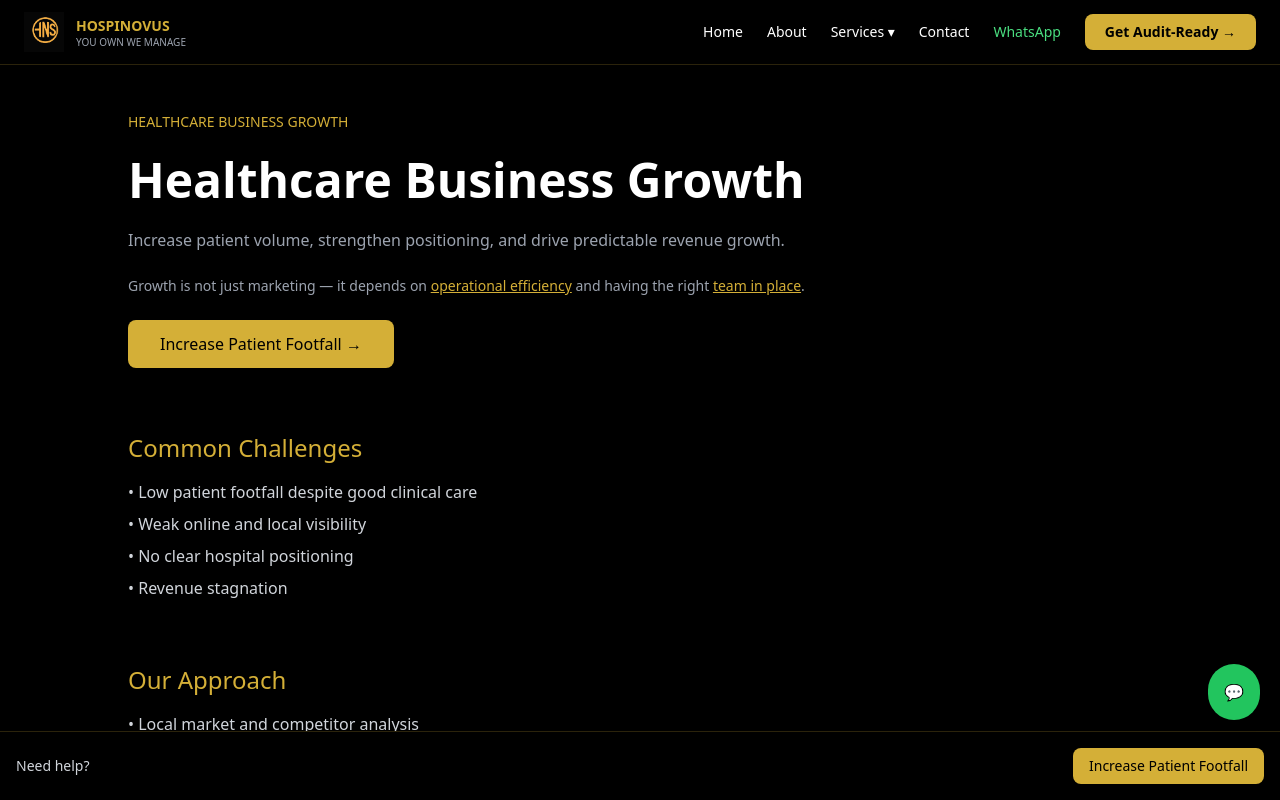
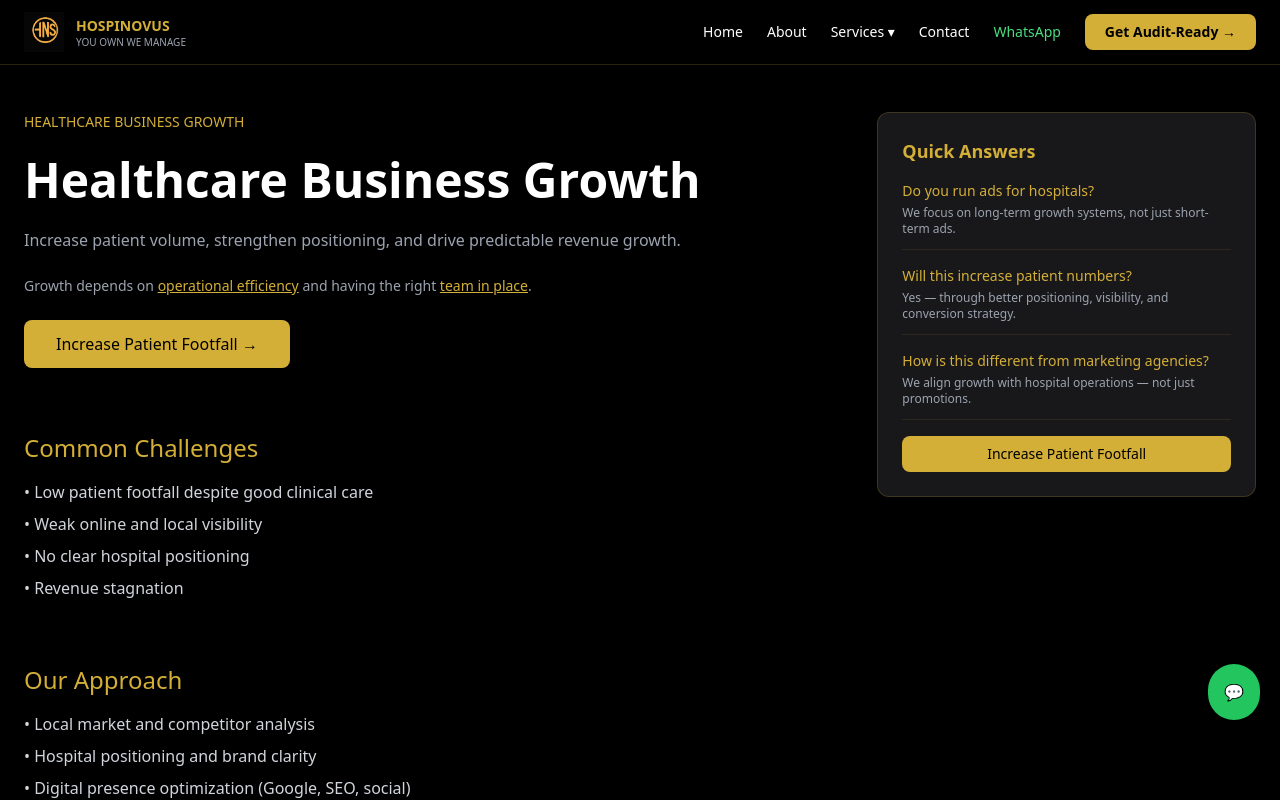
Before and after one commit to hospinovus-lgtm/hospinovus.com, a React (Vite) app: page /services/growth in a window 1280 px wide. Shown: the top 800 px of the page. Built offline with nearby package versions, Linux system fonts and the light colour scheme.

Commit message:
2 coloumn SERVICE PAGES

```diff
--- a/src/pages/ServiceDetail.tsx
+++ b/src/pages/ServiceDetail.tsx
@@ -8,7 +8,7 @@ export default function ServiceDetail() {
 
   const [showPopup, setShowPopup] = useState(false)
 
-  // ✅ CTA PER SERVICE
+  // CTA PER SERVICE
   const getCTA = () => {
     switch (service?.slug) {
       case "nabh":
@@ -30,7 +30,7 @@ export default function ServiceDetail() {
 I’m interested in ${service?.title}.
 Please guide me on next steps.`
 
-  // ✅ DYNAMIC INTERNAL LINKING (FIXED)
+  // DYNAMIC INTERNAL LINKING
   const getInternalLinkingText = () => {
     switch (service?.slug) {
       case "nabh":
@@ -46,11 +46,10 @@ Please guide me on next steps.`
             </Link>.
           </p>
         )
-
       case "operations":
         return (
           <p className="text-gray-400 text-sm">
-            Strong operations not only improve efficiency but also prepare your hospital for{" "}
+            Strong operations also prepare your hospital for{" "}
             <Link to="/services/nabh" className="text-gold underline">
               NABH compliance
             </Link>{" "}
@@ -60,11 +59,10 @@ Please guide me on next steps.`
             </Link>.
           </p>
         )
-
       case "growth":
         return (
           <p className="text-gray-400 text-sm">
-            Growth is not just marketing — it depends on{" "}
+            Growth depends on{" "}
             <Link to="/services/operations" className="text-gold underline">
               operational efficiency
             </Link>{" "}
@@ -74,27 +72,25 @@ Please guide me on next steps.`
             </Link>.
           </p>
         )
-
       case "recruitment":
         return (
           <p className="text-gray-400 text-sm">
-            Hiring the right team directly impacts your{" "}
+            Hiring impacts your{" "}
             <Link to="/services/operations" className="text-gold underline">
               daily operations
             </Link>{" "}
-            and plays a critical role in achieving{" "}
+            and your ability to meet{" "}
             <Link to="/services/nabh" className="text-gold underline">
               NABH standards
             </Link>.
           </p>
         )
-
       default:
         return null
     }
   }
 
-  // 🔥 EXIT INTENT SYSTEM (IMPROVED)
+  // EXIT INTENT
   useEffect(() => {
     let hasTriggered = false
 
@@ -148,7 +144,12 @@ Please guide me on next steps.`
 
   return (
     <div className="bg-black text-white pt-28 pb-32 px-4 md:px-6">
-      <div className="max-w-5xl mx-auto space-y-16">
+
+      {/* 🔥 GRID LAYOUT */}
+      <div className="max-w-7xl mx-auto grid md:grid-cols-3 gap-12">
+
+        {/* ================= LEFT CONTENT ================= */}
+        <div className="md:col-span-2 space-y-16">
 
           {/* HERO */}
           <div className="space-y-6">
@@ -162,7 +163,6 @@ Please guide me on next steps.`
               {service.subtitle}
             </p>
 
-          {/* ✅ DYNAMIC LINKING */}
             {getInternalLinkingText()}
 
             <Link
@@ -221,21 +221,6 @@ Please guide me on next steps.`
             </div>
           )}
 
-        {/* FAQ */}
-        {service.faqs?.length > 0 && (
-          <div>
-            <h2 className="text-2xl text-gold mb-6">Frequently Asked Questions</h2>
-            <div className="space-y-4">
-              {service.faqs.map((faq, i) => (
-                <div key={i} className="border border-gold/20 p-4 rounded-lg">
-                  <p className="font-semibold text-gold">{faq.q}</p>
-                  <p className="text-gray-400 text-sm mt-2">{faq.a}</p>
-                </div>
-              ))}
-            </div>
-          </div>
-        )}
-
           {/* AUTHORITY */}
           <div className="grid md:grid-cols-3 gap-6 text-center">
             {commonBlocks.credibility.authority.map((item, i) => (
@@ -274,17 +259,42 @@ Please guide me on next steps.`
               {ctaText} →
             </Link>
           </div>
+
         </div>
 
-      {/* STICKY CTA */}
-      <div className="fixed bottom-0 left-0 w-full bg-black border-t border-gold/20 p-4 flex justify-between items-center z-50">
-        <p className="text-sm text-gray-300">Need help?</p>
+        {/* ================= RIGHT STICKY FAQ ================= */}
+        {service.faqs?.length > 0 && (
+          <div className="hidden md:block md:col-span-1">
+
+            <div className="sticky top-28 space-y-4 border border-gold/20 p-6 rounded-xl bg-zinc-900">
+
+              <h2 className="text-lg text-gold font-semibold">
+                Quick Answers
+              </h2>
+
+              {service.faqs.map((faq, i) => (
+                <div key={i} className="border-b border-gold/10 pb-3">
+                  <p className="text-sm text-gold font-medium">
+                    {faq.q}
+                  </p>
+                  <p className="text-xs text-gray-400 mt-1">
+                    {faq.a}
+                  </p>
+                </div>
+              ))}
+
               <Link
                 to={`/contact?service=${service.slug}`}
-          className="bg-gold text-black px-4 py-2 rounded-lg text-sm"
+                className="block text-center bg-gold text-black py-2 rounded-lg text-sm mt-4"
               >
                 {ctaText}
               </Link>
+
+            </div>
+
+          </div>
+        )}
+
       </div>
 
       {/* WHATSAPP */}
@@ -298,7 +308,7 @@ Please guide me on next steps.`
 
       {/* EXIT POPUP */}
       {showPopup && (
-        <div className="fixed inset-0 bg-black/90 backdrop-blur-sm flex items-center justify-center z-[999] px-4">
+        <div className="fixed inset-0 bg-black/90 flex items-center justify-center z-[999] px-4">
           <div className="bg-zinc-900 border border-gold/20 rounded-2xl p-8 max-w-md w-full text-center space-y-6 relative">
 
             <button
@@ -313,12 +323,7 @@ Please guide me on next steps.`
             </h2>
 
             <p className="text-gray-300 text-sm">
-              Most hospitals don’t fail due to lack of effort —
-              they fail due to lack of structured systems.
-            </p>
-
-            <p className="text-gray-400 text-sm">
-              Let’s fix your <span className="text-gold">{service.title}</span>
+              Let’s quickly identify what’s holding your hospital back.
             </p>
 
             <div className="space-y-3">
@@ -326,27 +331,23 @@ Please guide me on next steps.`
               <a
                 href={`https://wa.me/918330016037?text=${encodeURIComponent(whatsappMessage)}`}
                 target="_blank"
-                className="bg-green-500 block py-3 rounded-lg font-medium"
+                className="bg-green-500 block py-3 rounded-lg"
               >
-                💬 WhatsApp (Fastest)
+                💬 WhatsApp
               </a>
 
               <a href="tel:+918330016037" className="bg-blue-500 block py-3 rounded-lg">
-                📞 Call Now
+                📞 Call
               </a>
 
               <Link
                 to={`/contact?service=${service.slug}`}
-                className="bg-gold text-black block py-3 rounded-lg font-semibold"
+                className="bg-gold text-black block py-3 rounded-lg"
               >
                 📋 Get Action Plan
               </Link>
 
             </div>
-
-            <p className="text-gray-500 text-xs">
-              No spam. Just clarity.
-            </p>
 
           </div>
         </div>
```
Lines whose indentation alone changed are shown as unchanged.
